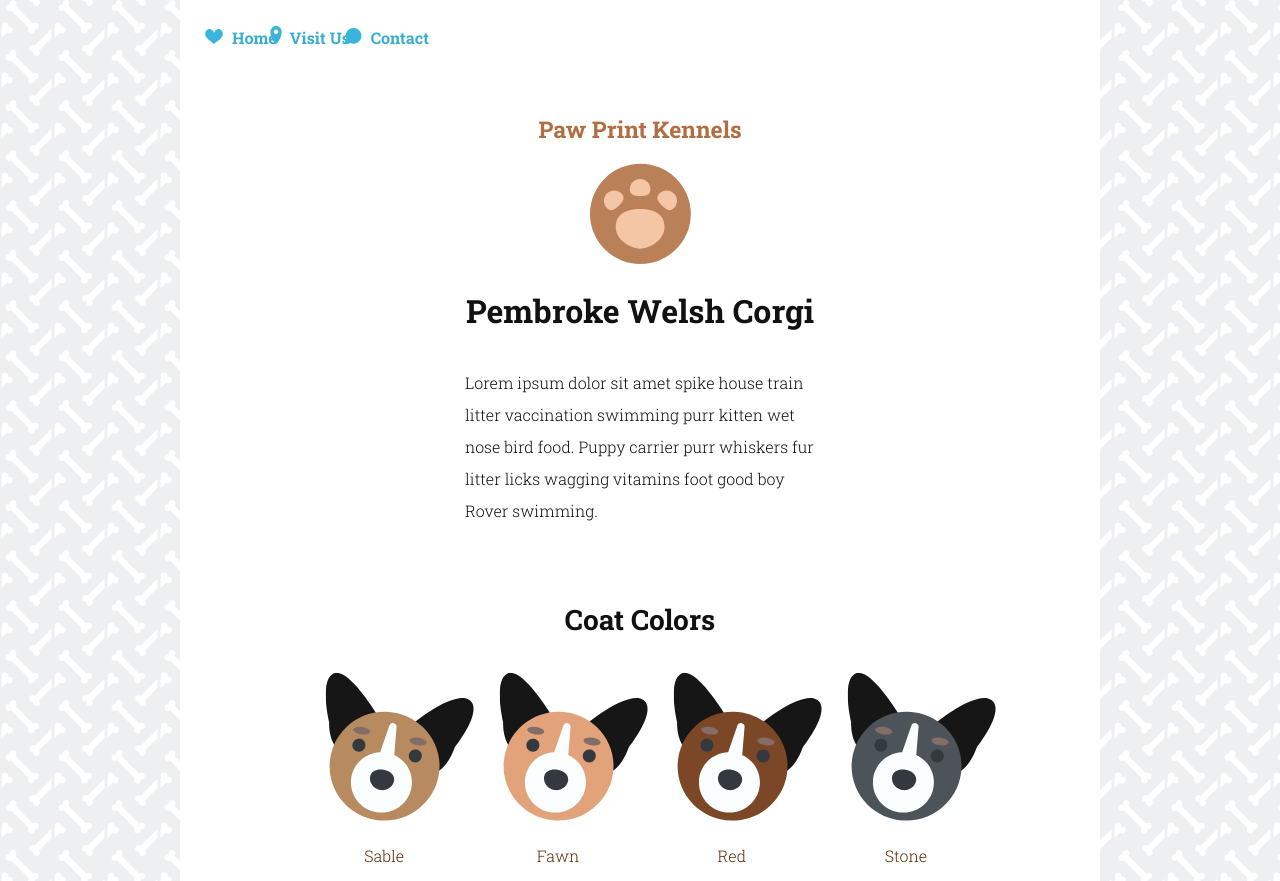
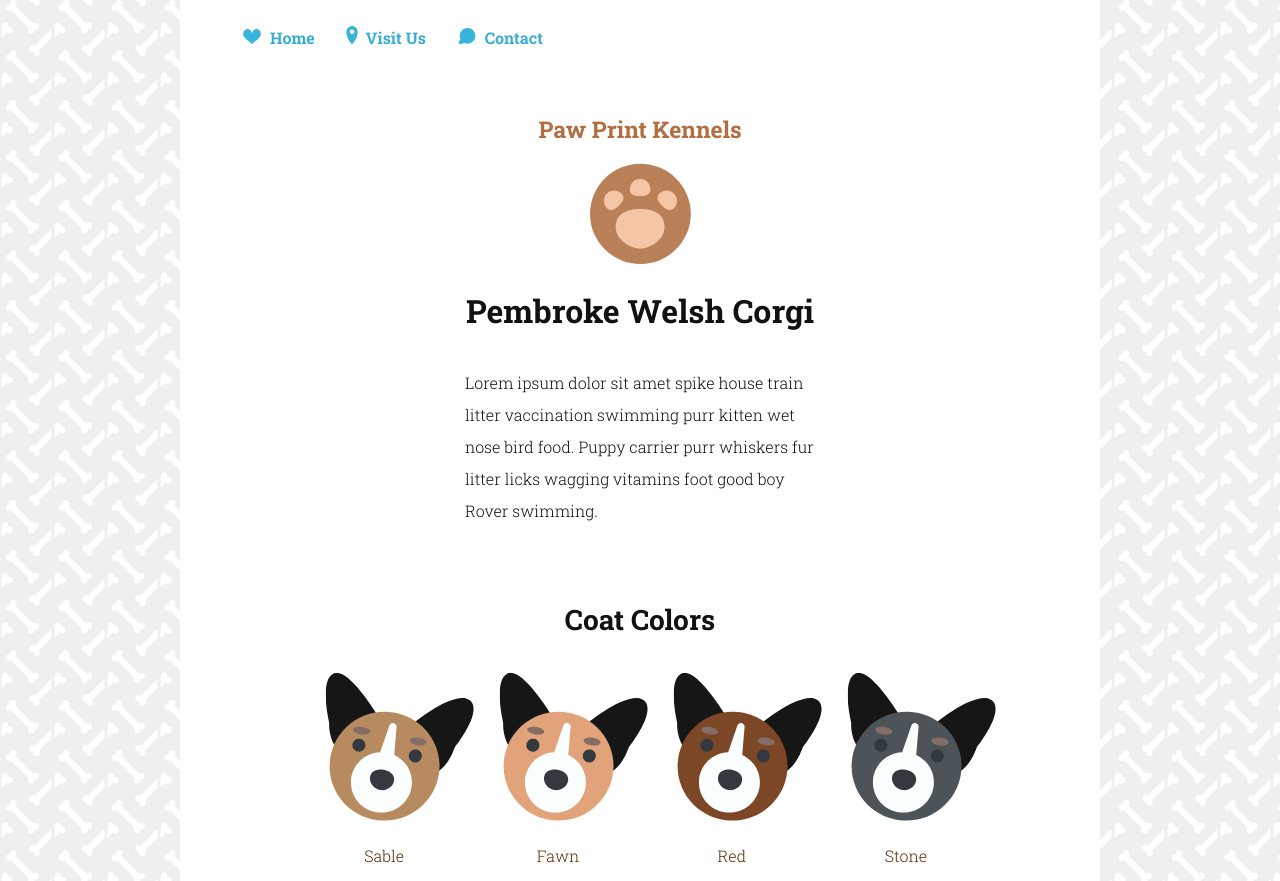
Before and after one commit to mikey498/svg_update_v5, a plain HTML site: page index.html in a window 1280 px wide. Shown: the top 881 px of the page. Drawn offline with Linux system fonts and the light colour scheme.

Commit message:
Update styles.css

```diff
--- a/css/styles.css
+++ b/css/styles.css
@@ -88,8 +88,9 @@ span { margin-right: 35px; }
 }
 
 
-.nav-item { margin-left: -20px;}
-
+.nav-item {
+  margin-left: 18px;
+}
 
 
 /*        NAV  -  LOGO    STYLING         */
```
